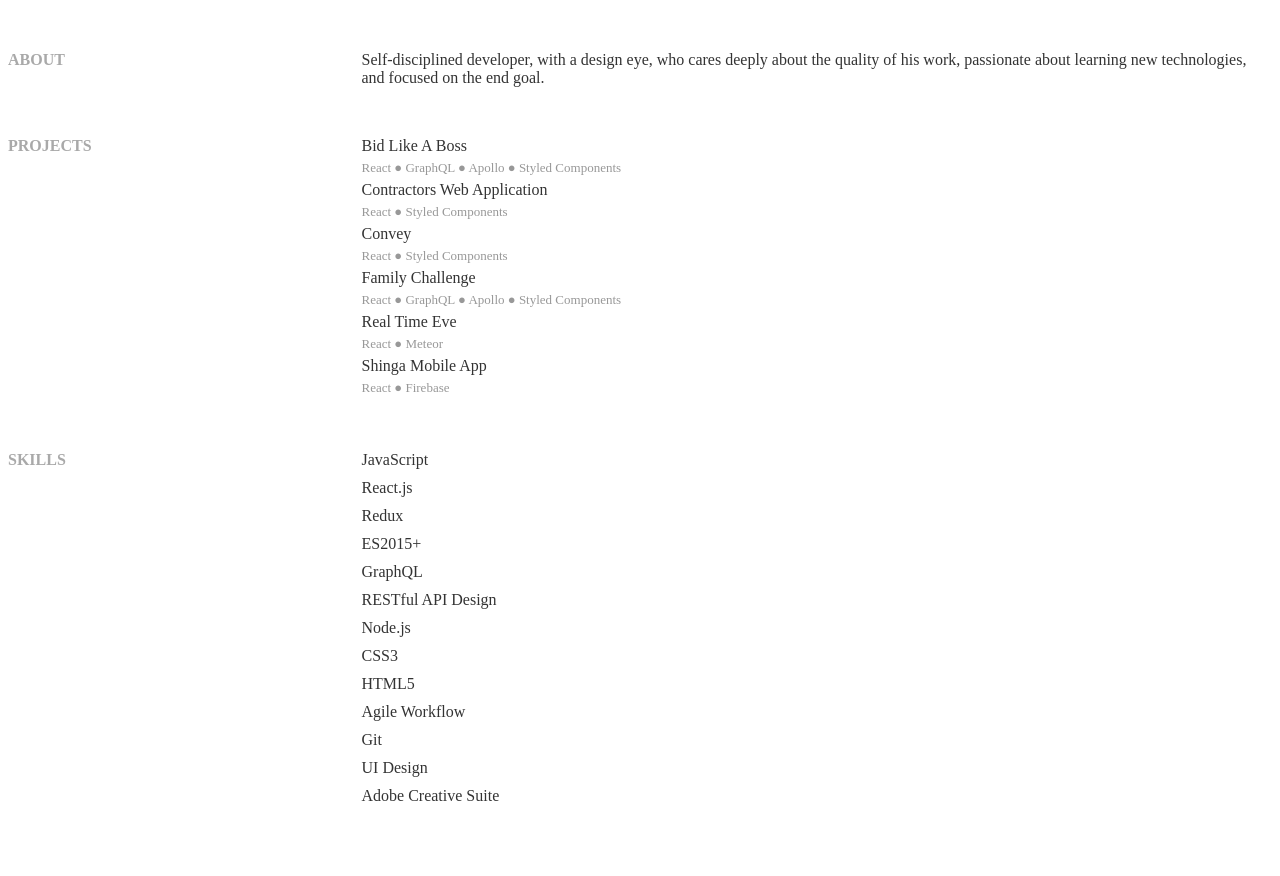
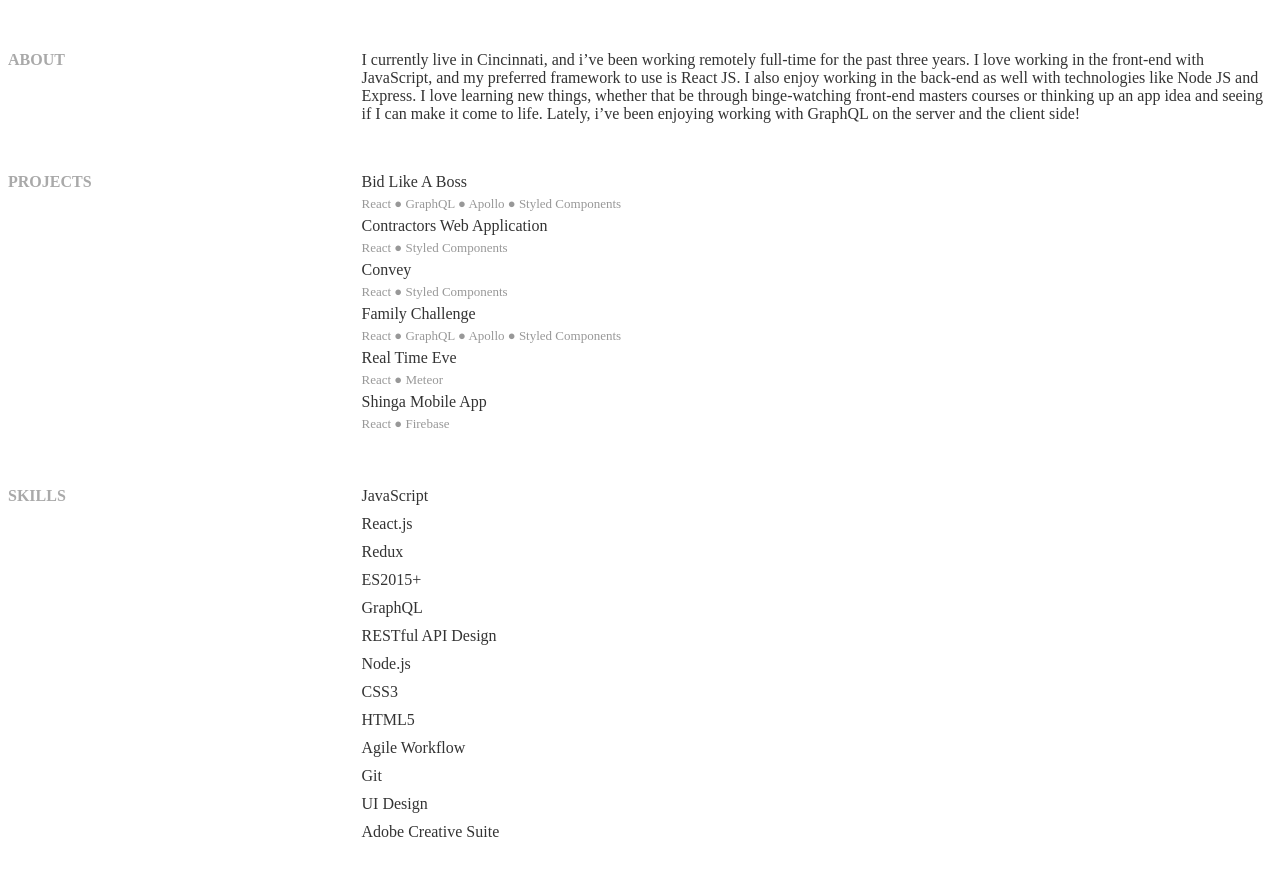
Before and after one commit to kdipaolo/portfolio, a Gatsby site: page / in a window 1280 px wide. Built offline with nearby package versions, Linux system fonts and the light colour scheme; Gatsby itself is replaced by a stand-in of ours.

Commit message:
changed about section

```diff
--- a/src/pages/index.js
+++ b/src/pages/index.js
@@ -46,9 +46,14 @@ const IndexPage = ({ data }) => (
   <Wrapper>
     <Header>About</Header>
     <Content>
-      Self-disciplined developer, with a design eye, who cares deeply about the
-      quality of his work, passionate about learning new technologies, and
-      focused on the end goal.
+      I currently live in Cincinnati, and i’ve been working remotely full-time
+      for the past three years. I love working in the front-end with JavaScript,
+      and my preferred framework to use is React JS. I also enjoy working in the
+      back-end as well with technologies like Node JS and Express. I love
+      learning new things, whether that be through binge-watching front-end
+      masters courses or thinking up an app idea and seeing if I can make it
+      come to life. Lately, i’ve been enjoying working with GraphQL on the
+      server and the client side!
     </Content>
     <Header>Projects</Header>
 
```
